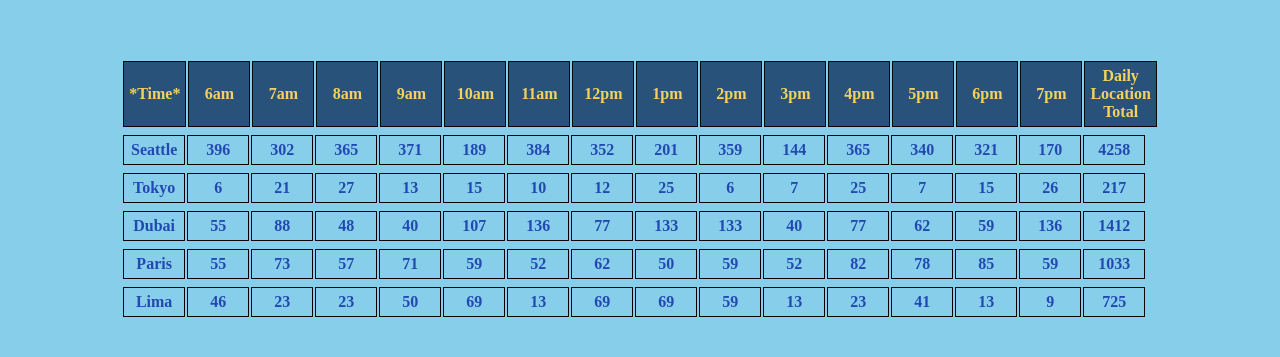
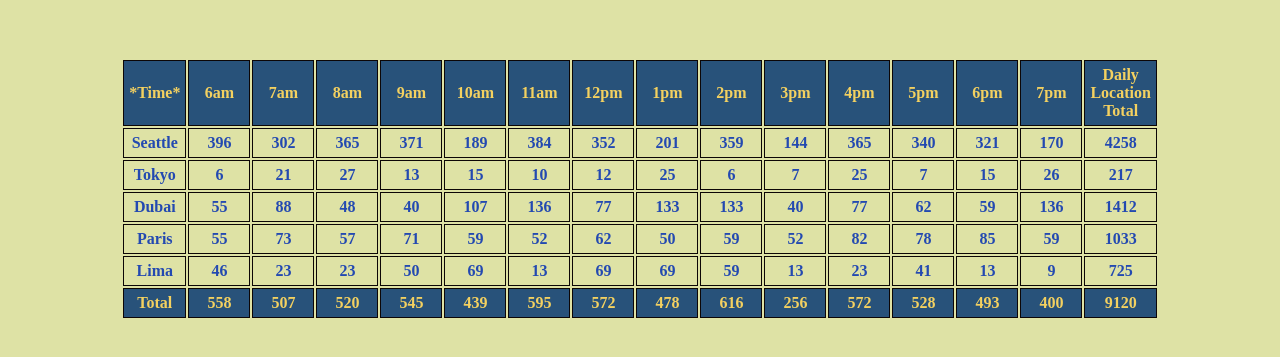
Before and after one commit to abuzahra98/cookie-stand, a plain HTML site: page sales.html in a window 1280 px wide. Shown: the part 179-536 px from the top of the page. Drawn offline with Linux system fonts and the light colour scheme.

Commit message:
new table2

```diff
--- a/app.js
+++ b/app.js
@@ -1,13 +1,14 @@
 'use strict';
-let hours = [ '   *time*    ','6am', '7am', '8am', '9am', '10am', '11am', '12pm', '1pm', '2pm', '3pm', '4pm', '5pm', '6pm', '7pm', 'Daily Location Total'];
+let hours = ['   *time*    ', '6am', '7am', '8am', '9am', '10am', '11am', '12pm', '1pm', '2pm', '3pm', '4pm', '5pm', '6pm', '7pm', 'Daily Location Total'];
+let obj = [];
 function City( name, minCost, maxCost, AvgCookie ) {
   this.name = name;
   this.minCost = minCost;
   this.maxCost = maxCost;
   this.AvgCookie = AvgCookie;
-
   this.arr = [name];
   this.total = 0;
+  obj.push( this );
 }
 City.prototype.getRandomInt = function getRandomInt( minCost, maxCost ) {
   minCost = Math.ceil( minCost );
@@ -18,52 +19,39 @@
 City.prototype.cookiesNum = function () {
   for ( let i = 0; i < hours.length; i++ ) {
 
-        this.arr.push( Math.floor( this.getRandomInt( this.minCost, this.maxCost ) * this.AvgCookie ) ) ;
+    this.arr.push( Math.floor( this.getRandomInt( this.minCost, this.maxCost ) * this.AvgCookie ) );
     this.total += Math.floor( this.getRandomInt( this.minCost, this.maxCost ) * this.AvgCookie );
   }
 
 };
 const parentElement = document.getElementById( 'container' );
-const articleElement = document.createElement( 'article' );
-parentElement.appendChild( articleElement );
+
 
 
 const tableElement = document.createElement( 'table' );
-articleElement.appendChild( tableElement );
+parentElement.appendChild( tableElement );
+let row = document.createElement( 'tr' );
+
+tableElement.appendChild( row );
 for ( let i = 0; i < hours.length; i++ ) {
   const thElement = document.createElement( 'th' );
-    tableElement.appendChild( thElement );
+  row.appendChild( thElement );
   thElement.textContent = `${hours[i]} `;
 }
 
 City.prototype.show = function () {
-    const parentElement = document.getElementById( 'container' );
-    const articleElement = document.createElement( 'article' );
-    parentElement.appendChild( articleElement );
-
-    // const h1Element = document.createElement( 'h1' );
-    // articleElement.appendChild( h1Element );
-    // h1Element.textContent = this.name;
-
-    const tableElement = document.createElement( 'table' );
-    articleElement.appendChild( tableElement );
 
   const tr1Element = document.createElement( 'tr' );
   tableElement.appendChild( tr1Element );
 
-
-    const trElement = document.createElement( 'tr' );
-    tableElement.appendChild( trElement );
-    trElement.textContent = '';
-
   let th2Element = document.createElement( 'td' );
   for ( let i = 0; i < hours.length - 1; i++ ) {
     th2Element = document.createElement( 'td' );
-        tableElement.appendChild( th2Element );
+    tr1Element.appendChild( th2Element );
     th2Element.textContent = this.arr[i];
   }
   th2Element = document.createElement( 'td' );
-    tableElement.appendChild( th2Element );
+  tr1Element.appendChild( th2Element );
   th2Element.textContent = this.total;
 
   // const tr2Element = document.createElement( 'tr' );
@@ -91,8 +79,30 @@
 
 };
 
+City.prototype.footer = function () {
+  // const tableElement = document.createElement( 'table' );
 
+  let row = document.createElement( 'tr' );
 
+  tableElement.appendChild( row );
+
+  let thElement = document.createElement( 'th' );
+  row.appendChild( thElement );
+  thElement.textContent = 'total';
+  for ( let i = 1; i < 15; i++ ) {
+    let sum = 0;
+    for( let y = 0;y < 5;y++ )
+    {
+      sum = sum + obj[y].arr[i];
+    }
+    thElement = document.createElement( 'th' );
+    row.appendChild( thElement );
+    thElement.textContent = sum;
+  }
+  thElement = document.createElement( 'th' );
+  row.appendChild( thElement );
+  thElement.textContent = 9120;
+};
 
 const Seattle = new City( 'Seattle', 23, 65, 6.3 );
 const Tokyo = new City( 'Tokyo', 3, 24, 1.2 );
@@ -114,3 +124,4 @@
 
 Lima.cookiesNum();
 Lima.show();
+Lima.footer();
--- a/style.css
+++ b/style.css
@@ -22,7 +22,7 @@
 
   body{
     display: flex;
-    background-color: skyblue;
+    background-color: rgb(222, 226, 165);
     justify-content: center;
     align-items: center;
     height: 90vh;
```
Also changed, not shown: .eslintrc.json. Lines whose indentation alone changed are shown as unchanged.
